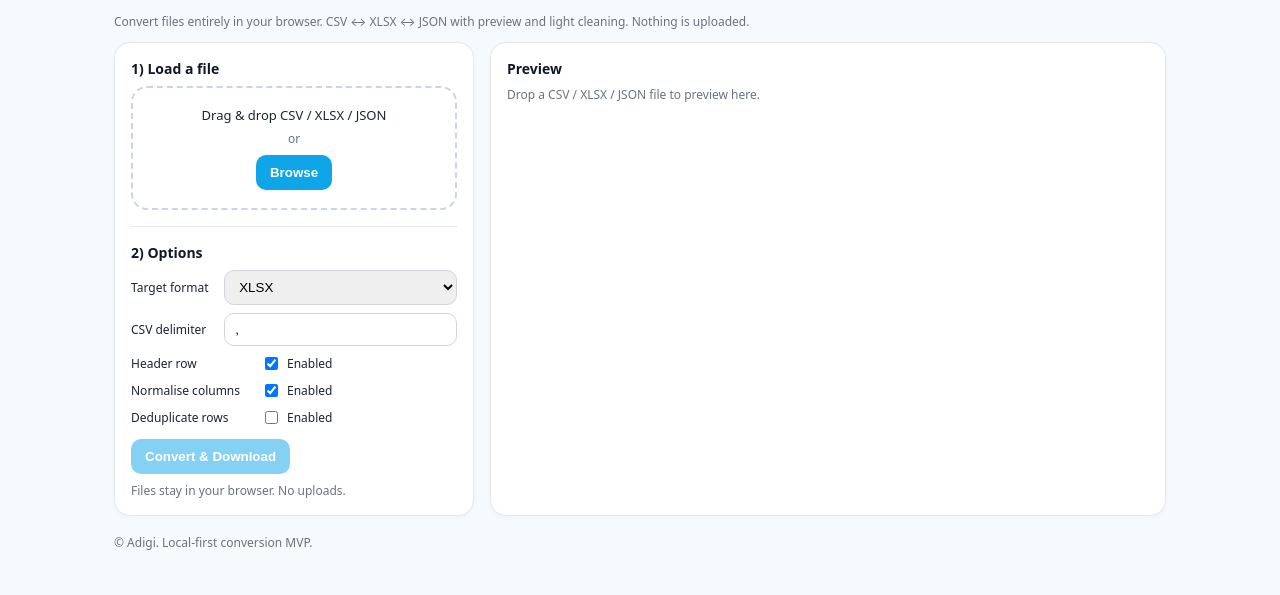
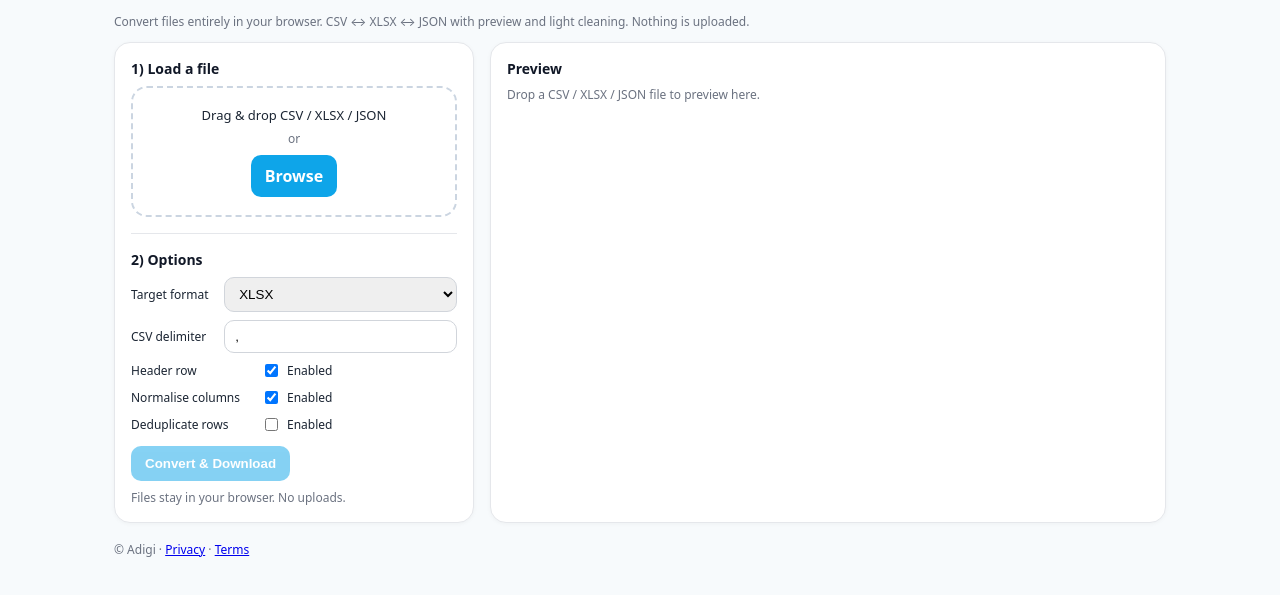
Before and after one commit to adigi2025/adigi-sync, a plain HTML site: page index.html in a window 1280 px wide. Shown: the part 57-652 px from the top of the page. Drawn offline with nearby package versions, Linux system fonts and the light colour scheme; a script that the page names is missing.

Commit message:
fix: reliable Browse + relative footer links; add privacy & terms

```diff
--- a/index.html
+++ b/index.html
@@ -48,8 +48,7 @@
           <div id="drop" class="drop">
             <div style="font-size:13px;margin-bottom:6px">Drag & drop CSV / XLSX / JSON</div>
             <div class="muted">or</div>
-            <div style="margin-top:8px"><button id="browse">Browse</button></div>
-            <input id="file" type="file" accept=".csv,.xlsx,.xls,.json" style="display:none" />
+            <div style="margin-top:8px"><label for="file" style="display:inline-block;background:#0ea5e9;color:#fff;padding:10px 14px;border-radius:10px;font-weight:600;cursor:pointer">Browse</label></div><input id="file" type="file" accept=".csv,.xlsx,.xls,.json" style="display:none" />
             <div id="loaded" class="muted" style="margin-top:8px;display:none"></div>
           </div>
 
@@ -97,7 +96,7 @@
       </div>
     </div>
 
-    <footer>© <span id="y"></span> Adigi. Local-first conversion MVP.</footer>
+    <footer>© <span id="y"></span> Adigi · <a href="privacy.html">Privacy</a> · <a href="terms.html">Terms</a></footer>
   </div>
 
 <script>
@@ -122,8 +121,6 @@
   const progressText = $('progressText');
   const errorBox = $('error');
   const convertBtn = $('convert');
-
-  browse.addEventListener('click', () => fileInput.click());
   fileInput.addEventListener('change', (e) => { const f = e.target.files[0]; if (f) handleFile(f); });
 
   drop.addEventListener('dragover', (e) => { e.preventDefault(); drop.classList.add('drag'); });
```
Also changed, not shown: privacy.html (+1 -4 lines).
